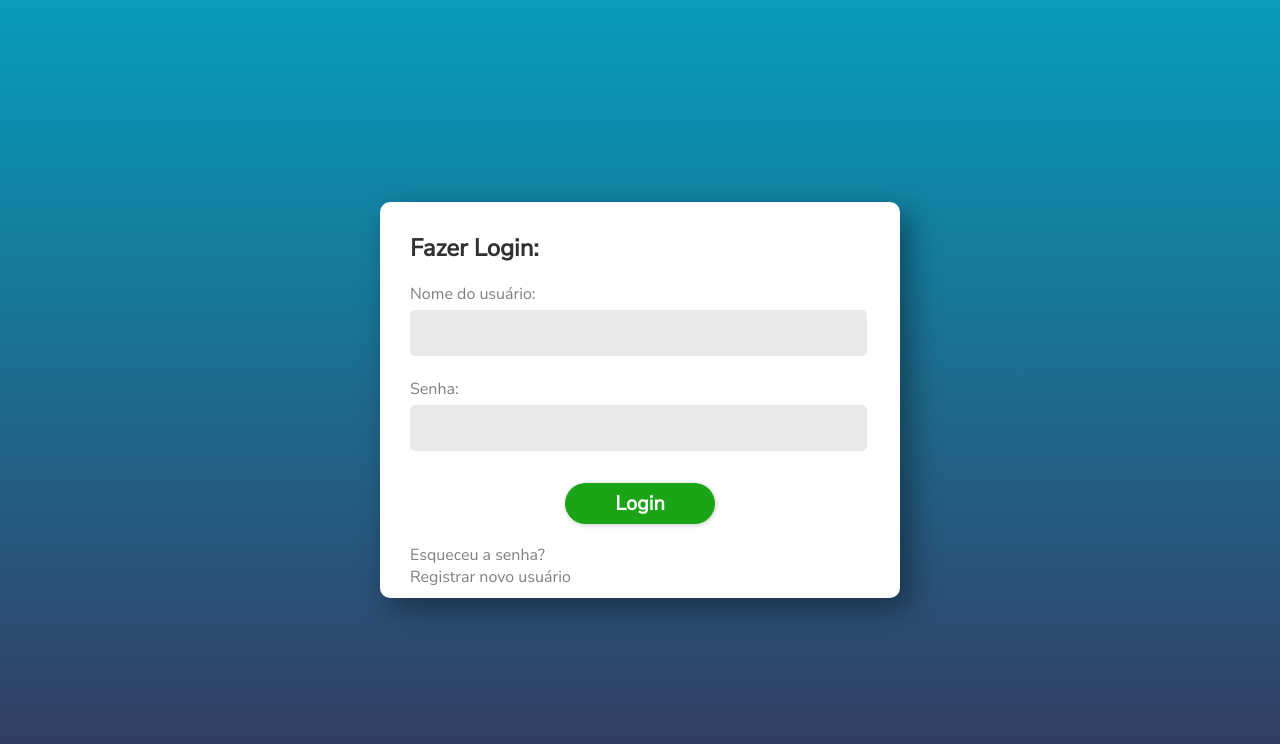
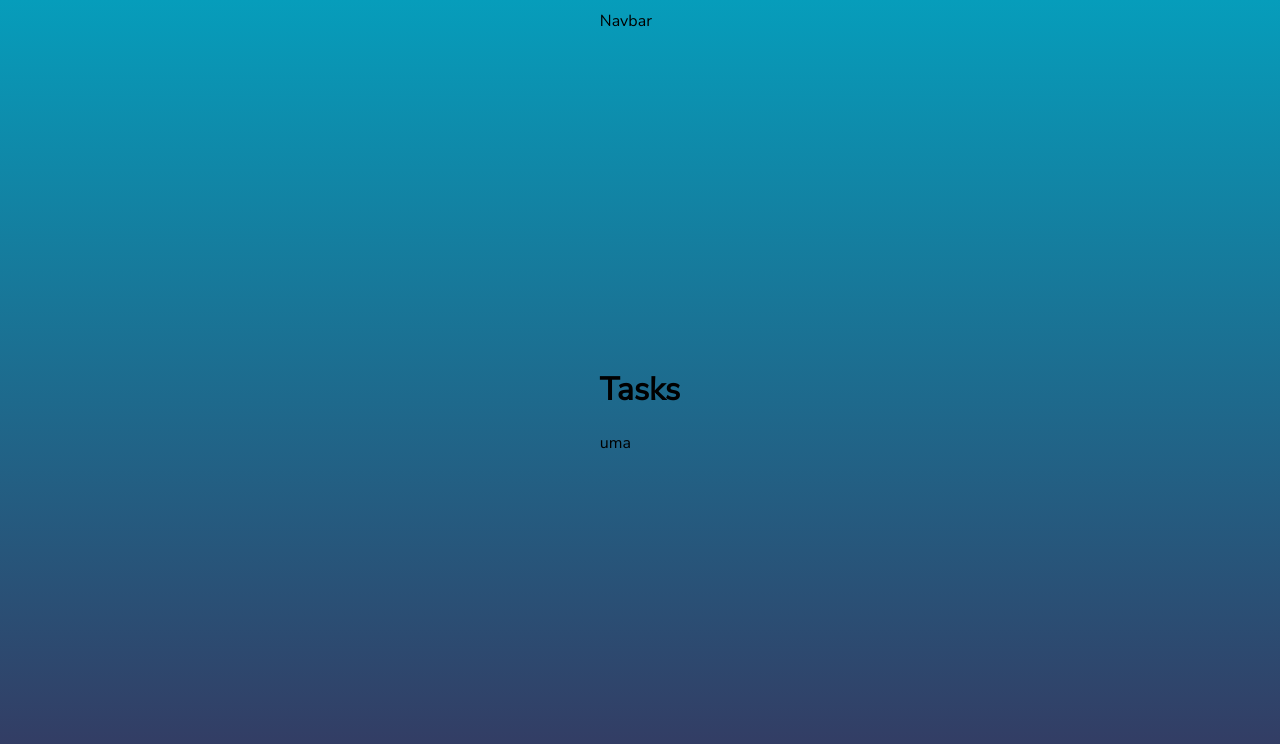
Before and after one commit to JohelPires/tasks, a React (Create React App) app: page / in a window 1280 px wide. Shown: the top 744 px of the page. Built offline with nearby package versions, Linux system fonts and the light colour scheme.

Commit message:
Tasks page

```diff
--- a/src/App.css
+++ b/src/App.css
@@ -24,7 +24,7 @@ body {
     justify-content: center;
     align-items: center;
     width: 100vw;
-    height: 100vh;
+    min-height: 100vh;
     /* font-family: 'Trebuchet MS', 'Lucida Sans Unicode', 'Lucida Grande', 'Lucida Sans', Arial, sans-serif; */
     font-family: 'Nunito Sans', sans-serif;
 }
--- a/src/App.js
+++ b/src/App.js
@@ -1,10 +1,12 @@
 import './App.css'
 import Login from './Telas/Login'
+import Main from './Telas/Main'
 
 function App() {
     return (
         <div className="App">
-            <Login />
+            {/* <Login /> */}
+            <Main />
         </div>
     )
 }
--- /dev/null
+++ b/src/Componentes/Task.js
@@ -0,0 +1,7 @@
+import React from 'react'
+
+function Task({ tarefas }) {
+    return <div>{tarefas[0]}</div>
+}
+
+export default Task
--- /dev/null
+++ b/src/Componentes/Tasks.js
@@ -0,0 +1,14 @@
+import React from 'react'
+import Task from './Task'
+
+function Tasks() {
+    const tarefas = ['uma', 'duas', 'tres']
+    return (
+        <div>
+            <h1>Tasks</h1>
+            <Task tarefas={tarefas} />
+        </div>
+    )
+}
+
+export default Tasks
--- /dev/null
+++ b/src/Telas/Main.js
@@ -0,0 +1,14 @@
+import React from 'react'
+import Tasks from '../Componentes/Tasks'
+import './main.css'
+
+function Main() {
+    return (
+        <div>
+            <div className="navbar">Navbar</div>
+            <Tasks />
+        </div>
+    )
+}
+
+export default Main
--- /dev/null
+++ b/src/Telas/main.css
@@ -0,0 +1,4 @@
+.navbar {
+    position: absolute;
+    top: 10px;
+}
```
